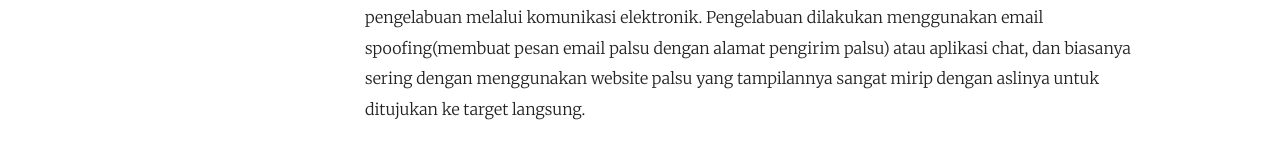
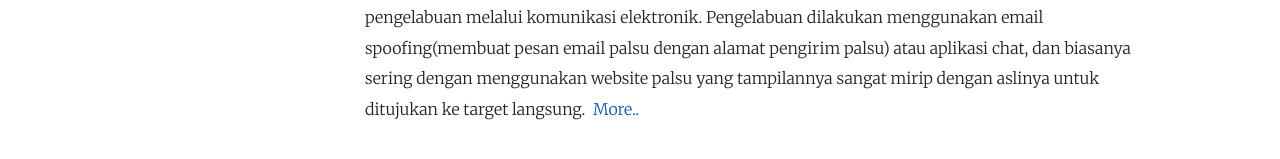
Before and after one commit to smallzero/smallzero.github.io, a Jekyll site: the page built from index.md, in a window 1280 px wide and 951 px high. Shown: the part 782-941 px from the top of the window. Built offline with Jekyll 4.4.1, drawn with Linux system fonts in a browser that asks for light colours.

Commit message:
Update home.html
add more button

```diff
--- a/_layouts/home.html
+++ b/_layouts/home.html
@@ -32,7 +32,7 @@ layout: default
         </div>
         <div class="post">
           {%- if site.show_excerpts -%}
-            {{ post.excerpt }}
+		{{ post.excerpt }} &nbsp;<a href="{{ post.url | relative_url }}">More..</a>
           {%- endif -%}
         </div>
       </li>
```
